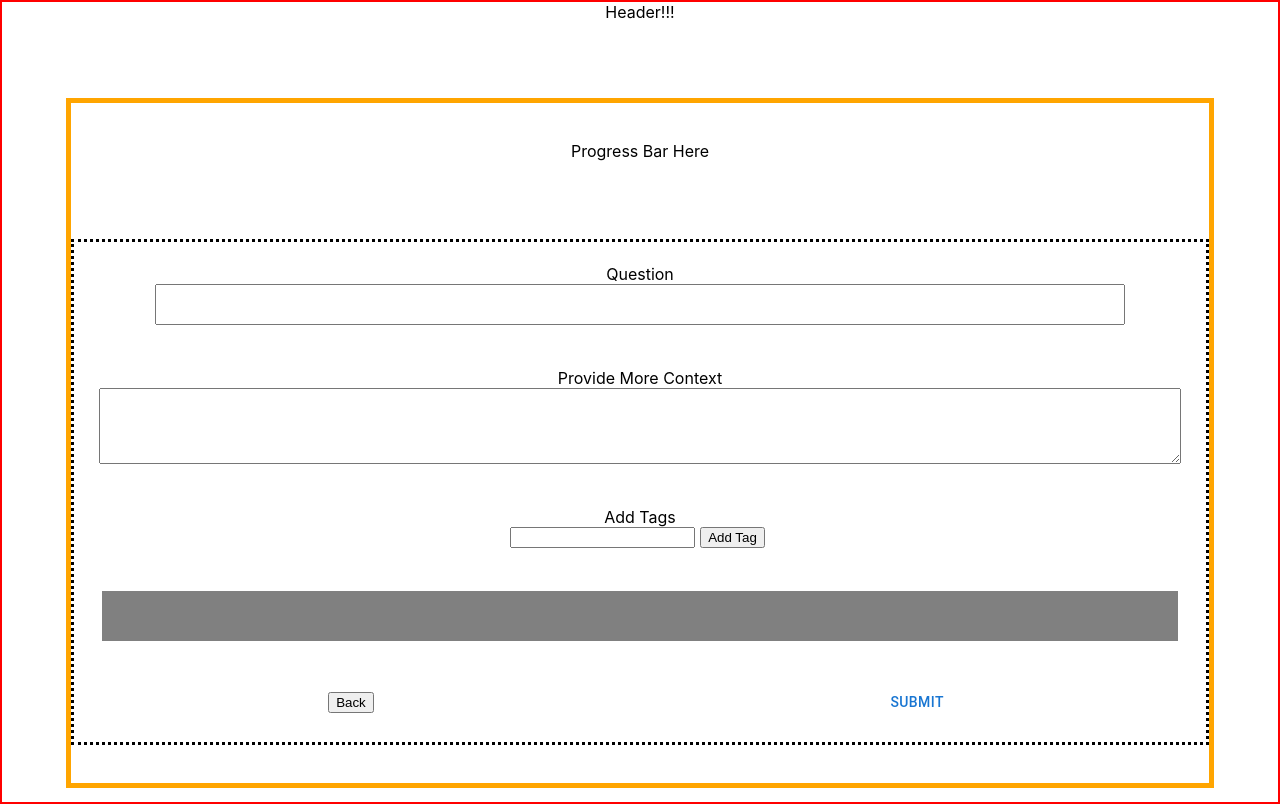
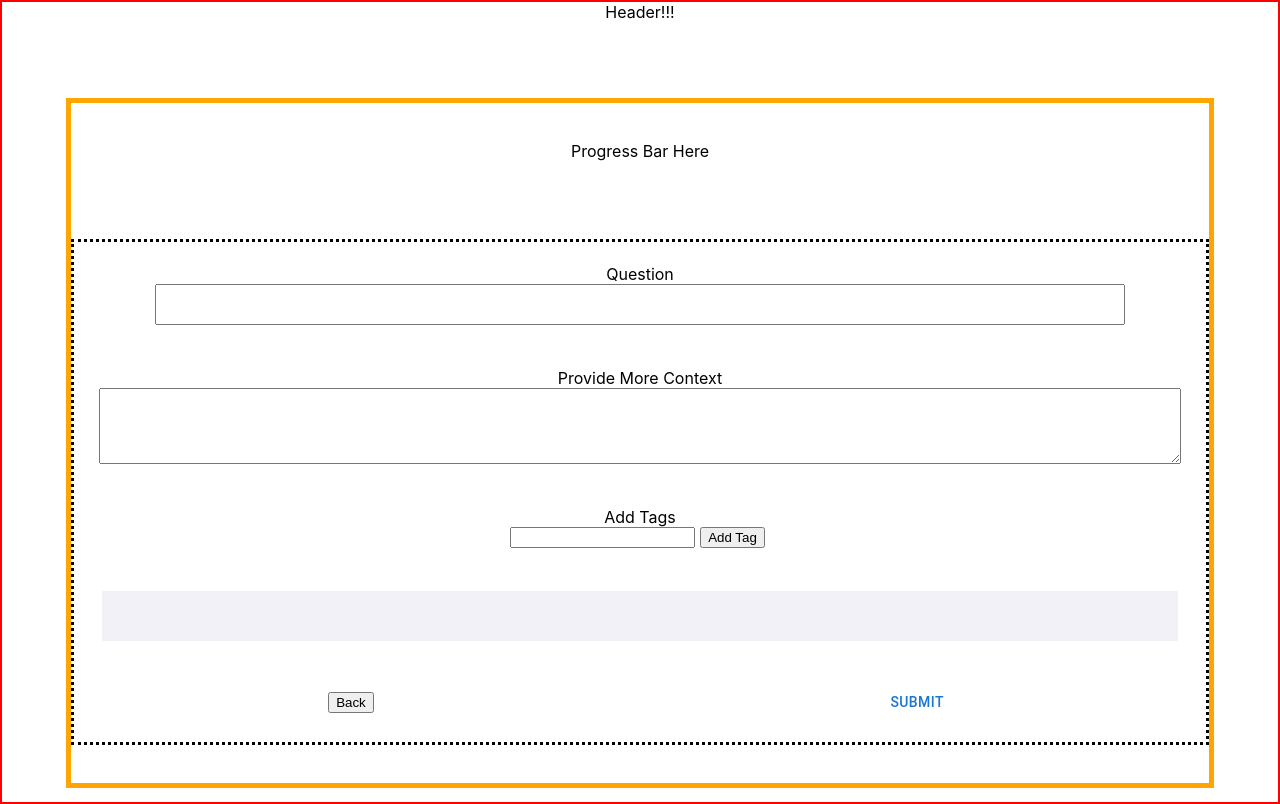
Before and after one commit to mental-health-org/mental-health-fe, a React (Create React App) app: page /#/ask in a window 1280 px wide. Built offline with nearby package versions, Linux system fonts and the light colour scheme.

Commit message:
Move new tag to front of list

```diff
--- a/src/components/newQuestionForm/NewQuestionForm.tsx
+++ b/src/components/newQuestionForm/NewQuestionForm.tsx
@@ -44,7 +44,7 @@ const NewQuestionForm: React.FC<NewQuestionFormProps> = ({ changeIsSubmittedToTr
 
     const handleAddTag = (event: React.FormEvent): void => {
       event.preventDefault()
-      setTags([...tags, newTag])
+      setTags([ newTag, ...tags ])
       setNewTag('')
     };
 
--- a/src/styles/TagsContainer.scss
+++ b/src/styles/TagsContainer.scss
@@ -2,7 +2,7 @@
   margin-left: auto;
   margin-right: auto;
   // border: solid purple 3px;
-  background-color: gray;
+  background-color: #F2F1F7;
   width: 95%;
   max-height: 100px;
   min-height: 50px;
@@ -13,7 +13,8 @@
 }
 
 .UserTagPill--container {
-  border: solid blue 2px;
+  border: solid  2px;
+  border-color: rgb(177,174,204);
   height: 25px;
   padding: 5px;
   border-radius: 100px;
@@ -25,9 +26,11 @@
 
 .UserTagPill--text {
   margin: 5px;
+  color: #B4DADA;
 }
 
 .AddTag--button {
   margin-right: 5px;
   margin-left: 5px;
+
 }
```
